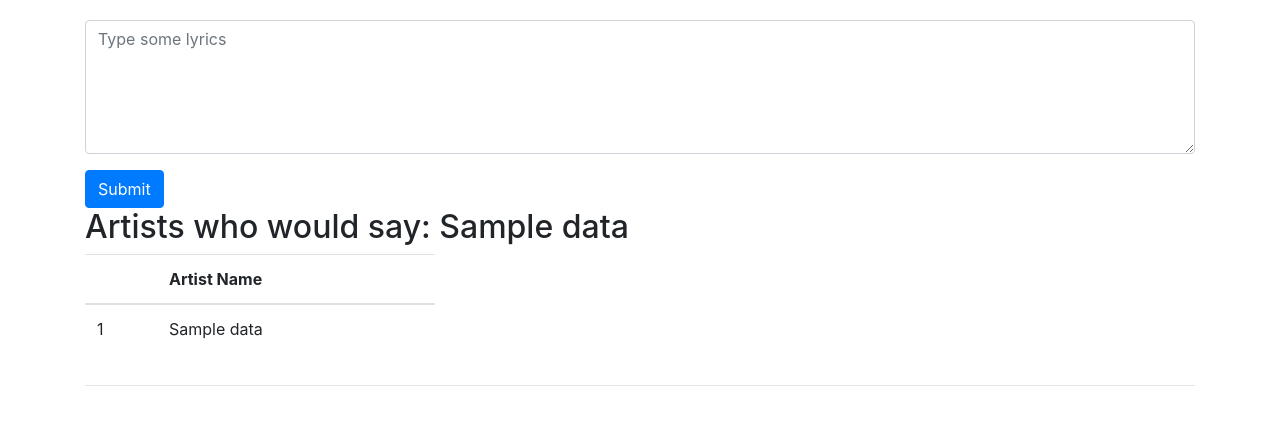
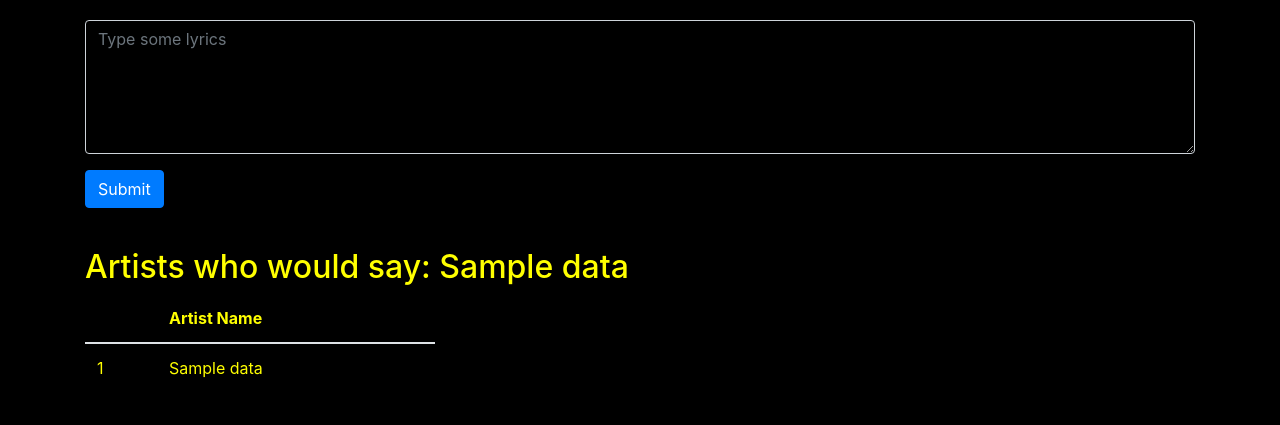
Before and after one commit to cezar-r/music_recommender, a Flask app: template src/templates/index_pred.html in a window 1280 px wide. Shown: the top 425 px of the page. Run offline with Flask 2, Linux system fonts and the light colour scheme; the template is opened without the code that fills it: most values are stand-ins (such as "Sample title", 1, 10 or a date in 2020); parts of the project's set-up code (start-up, migrations or seed data) failed here and were passed over; some libraries are stand-ins or nearby versions.

Commit message:
Add files via upload

```diff
--- a/src/static/css/main.css
+++ b/src/static/css/main.css
@@ -1 +1,17 @@
-class
+body {
+	background: black;
+	color: yellow;
+}
+
+textarea {
+	background-color: black !important;
+	color: white !important	;
+}
+
+.table td, .table th {
+	border-top: none;
+}
+
+.artists {
+	padding-top: 40px;
+}
```
